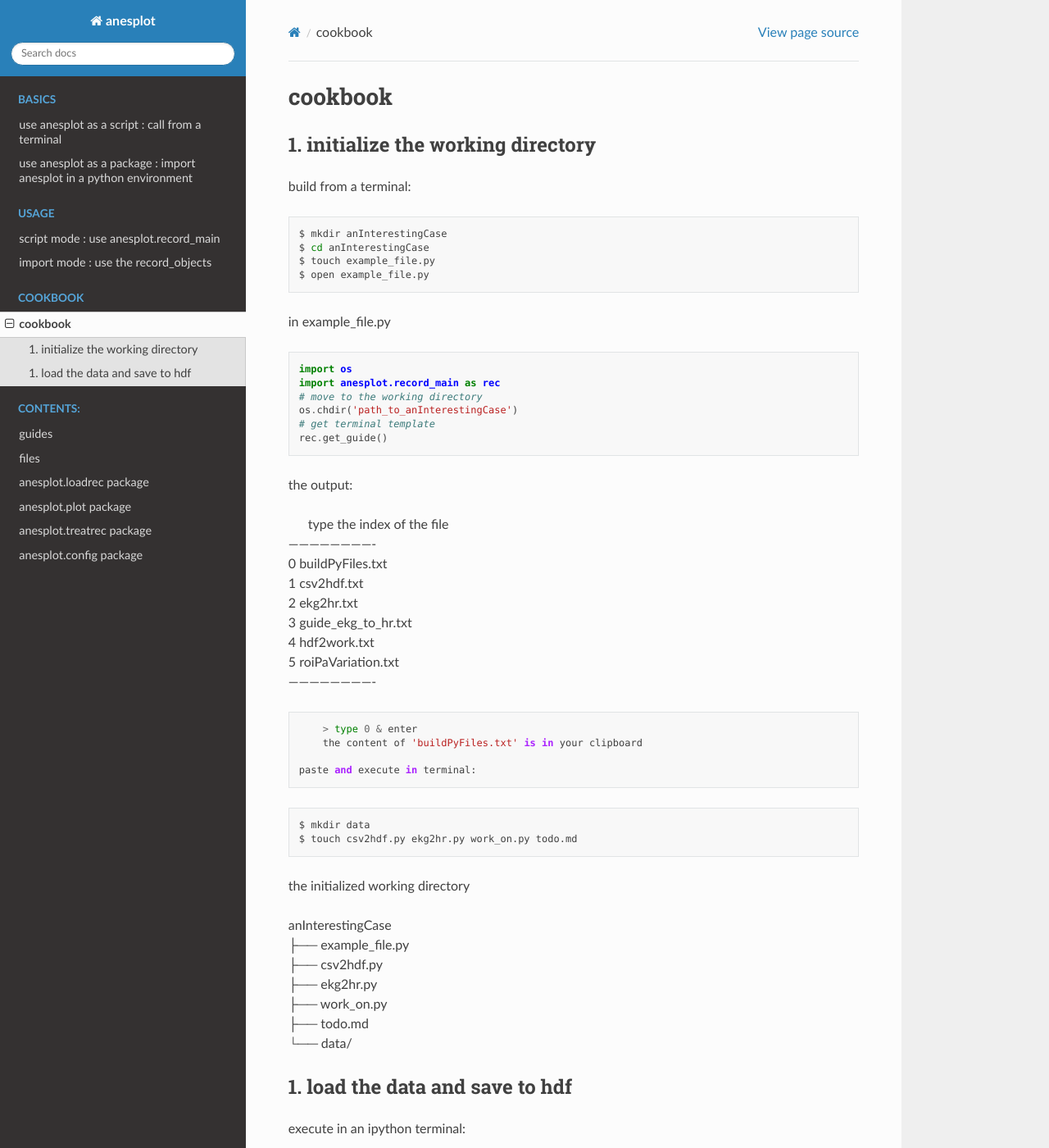
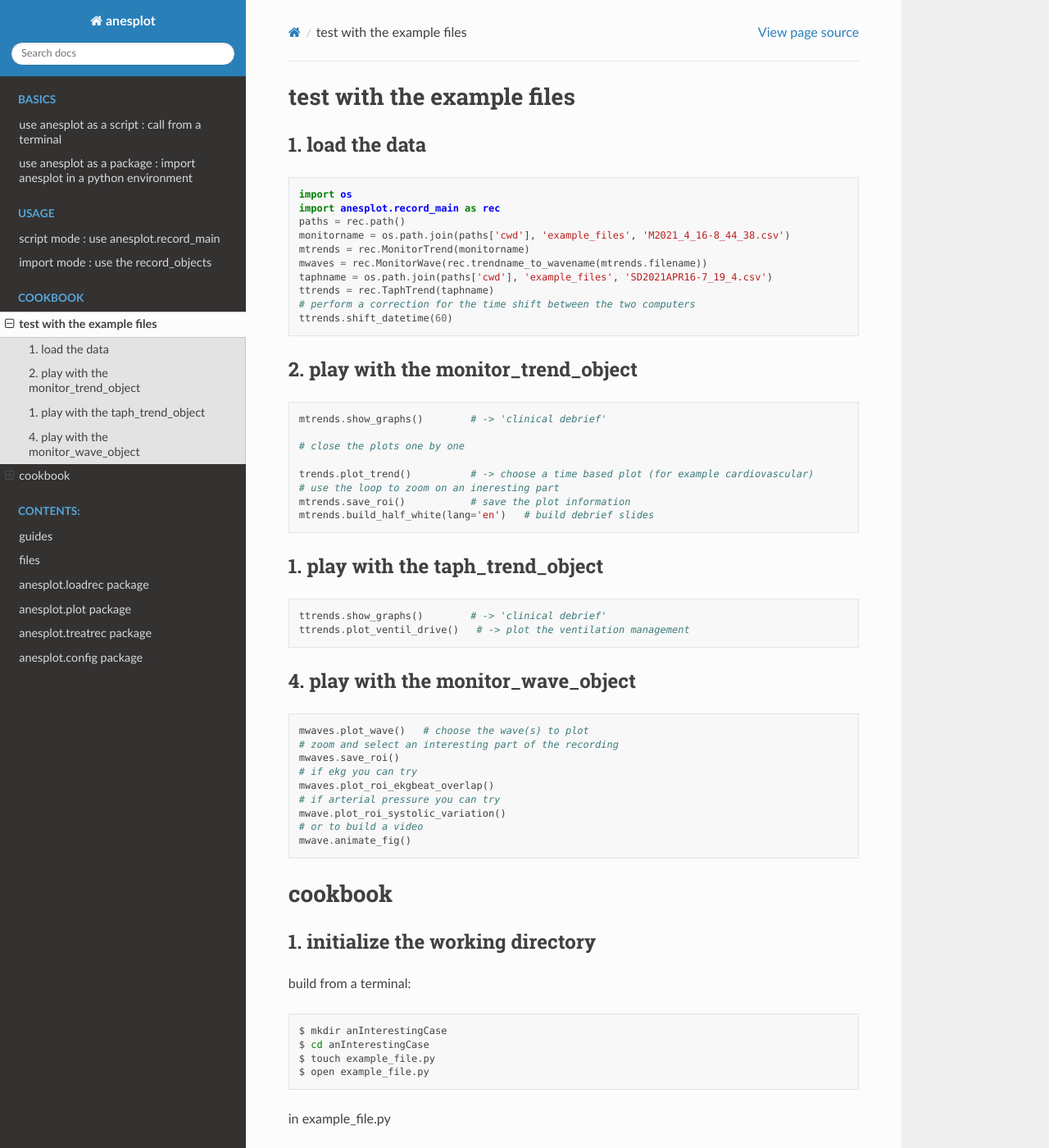
Before and after one commit to chrisD91/anesthPlot, a Sphinx documentation site: the page built from docs/source/cookbook.rst, in a window 1280 px wide and 1400 px high. Shown: the whole window at 82% size. Built offline with Sphinx 7.4.7 and the Read the Docs theme 2.0.0, drawn with Linux system fonts in a browser that asks for light colours.

Commit message:
improved the cookbook

```diff
--- a/docs/source/cookbook.rst
+++ b/docs/source/cookbook.rst
@@ -1,3 +1,62 @@
+test with the example files
+===========================
+
+1. load the data
+----------------
+
+.. code-block:: python3
+
+    import os
+    import anesplot.record_main as rec
+    paths = rec.path()
+    monitorname = os.path.join(paths['cwd'], 'example_files', 'M2021_4_16-8_44_38.csv')
+    mtrends = rec.MonitorTrend(monitorname)
+    mwaves = rec.MonitorWave(rec.trendname_to_wavename(mtrends.filename))
+    taphname = os.path.join(paths['cwd'], 'example_files', 'SD2021APR16-7_19_4.csv')
+    ttrends = rec.TaphTrend(taphname)
+    # perform a correction for the time shift between the two computers
+    ttrends.shift_datetime(60)
+
+2. play with the monitor_trend_object
+--------------------------------------
+
+.. code-block:: python3
+
+    mtrends.show_graphs()        # -> 'clinical debrief'
+
+    # close the plots one by one
+
+    trends.plot_trend()          # -> choose a time based plot (for example cardiovascular)
+    # use the loop to zoom on an ineresting part
+    mtrends.save_roi()           # save the plot information
+    mtrends.build_half_white(lang='en')   # build debrief slides
+
+
+1. play with the taph_trend_object
+--------------------------------------
+
+.. code-block:: python3
+
+    ttrends.show_graphs()        # -> 'clinical debrief'
+    ttrends.plot_ventil_drive()   # -> plot the ventilation management
+
+
+4. play with the monitor_wave_object
+--------------------------------------
+
+.. code-block:: python3
+
+    mwaves.plot_wave()   # choose the wave(s) to plot
+    # zoom and select an interesting part of the recording
+    mwaves.save_roi()
+    # if ekg you can try
+    mwaves.plot_roi_ekgbeat_overlap()
+    # if arterial pressure you can try
+    mwave.plot_roi_systolic_variation()
+    # or to build a video
+    mwave.animate_fig()
+
+
 cookbook
 ========
 
```
Also changed, not shown: 3 other files.
